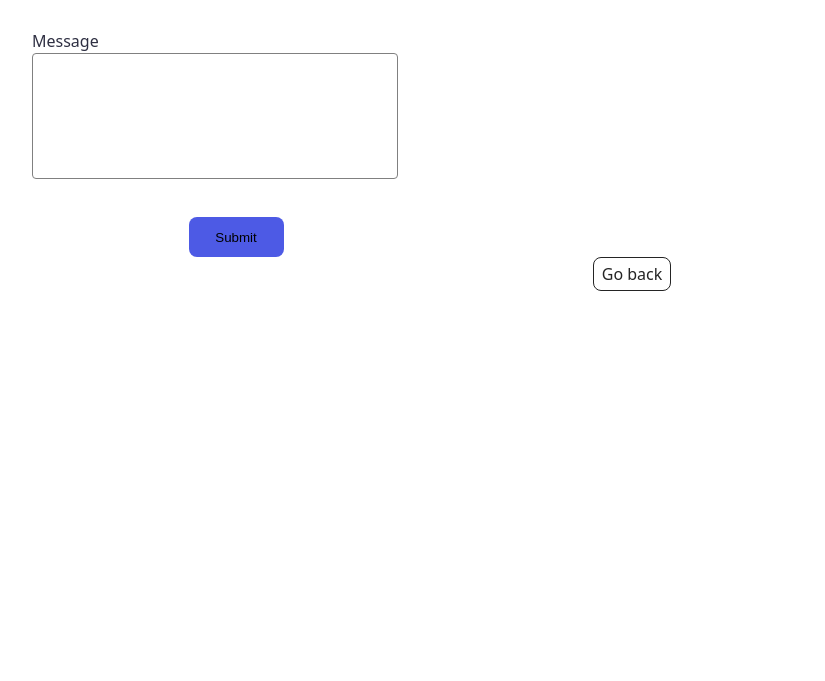
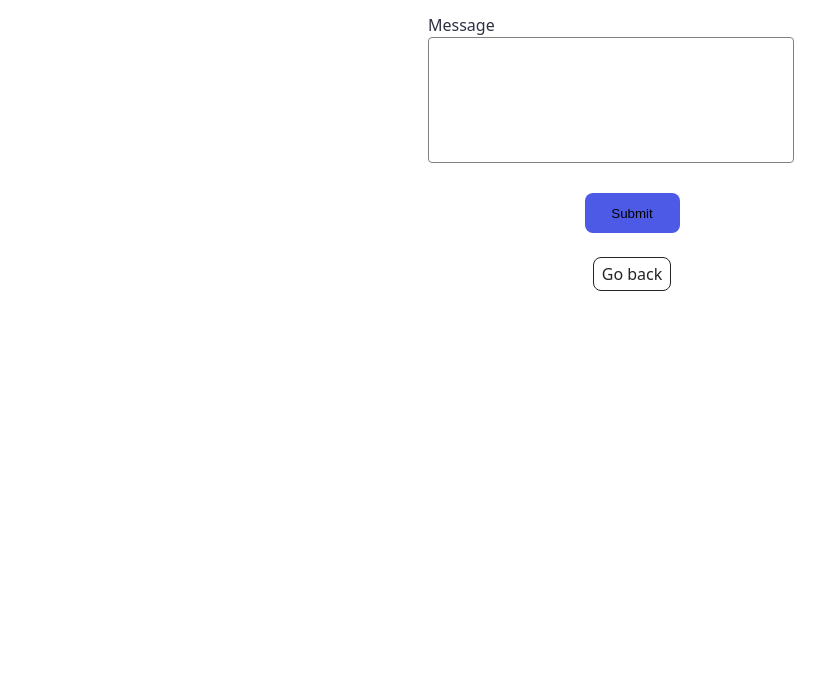
Before and after one commit to Yurii1985Chikunov/goit-js-hw-09, a website built with Vite: page src/2-form.html in a window 1280 px wide. Shown: the part 119-800 px from the top of the page, without its empty margins (8-833 px from the left). Built offline with nearby package versions, Linux system fonts and the light colour scheme.

Commit message:
newUpdate

```diff
--- a/src/2-form.html
+++ b/src/2-form.html
@@ -11,6 +11,7 @@
     <main>
       <div class="container">
         <h1 class="main-title">Form</h1>
+        <div class="form-container">
           <form class="feedback-form" autocomplete="off">
             <label class="form-label">
               Email
@@ -22,6 +23,8 @@
             </label>
             <button class="form-btn" type="submit">Submit</button>
           </form>
+        </div>
+
         <a class="back-link" href="./index.html">Go back</a>
       </div>
     </main>
--- a/src/css/form.css
+++ b/src/css/form.css
@@ -1,6 +1,13 @@
+.form-container {
+  display: flex;
+  justify-content: center;
+  align-items: center;
+}
+
 .feedback-form {
   margin: 0 auto;
   display: flex;
+  justify-content: center;
   flex-direction: column;
   gap: 24px;
   list-style: none;
@@ -13,7 +20,6 @@
   display: block;
   text-align: left;
   font-weight: 400;
-  margin-bottom: 8px;
   font-size: 16px;
   line-height: 24px;
   color: #2e2f42;
```
Lines whose indentation alone changed are shown as unchanged.
